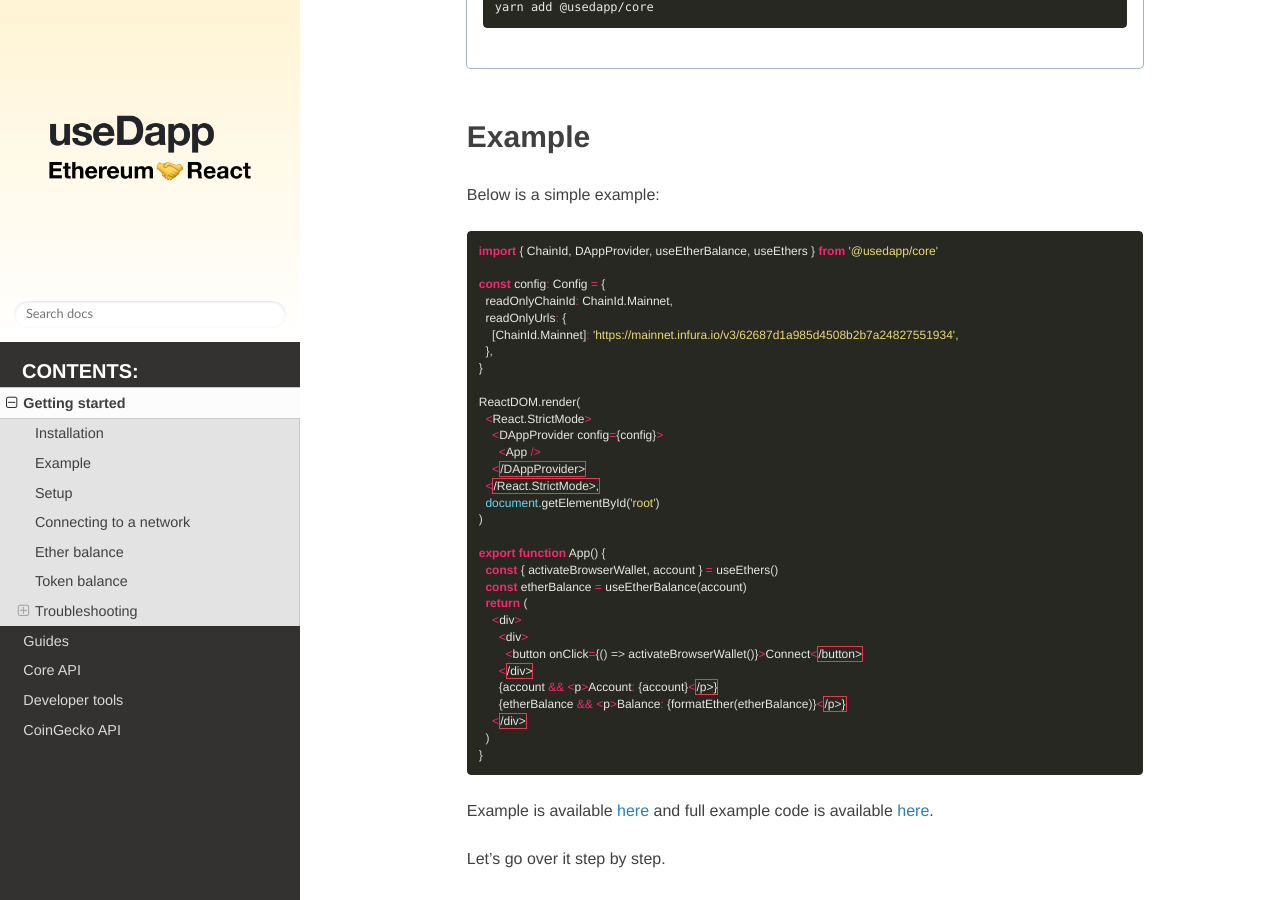
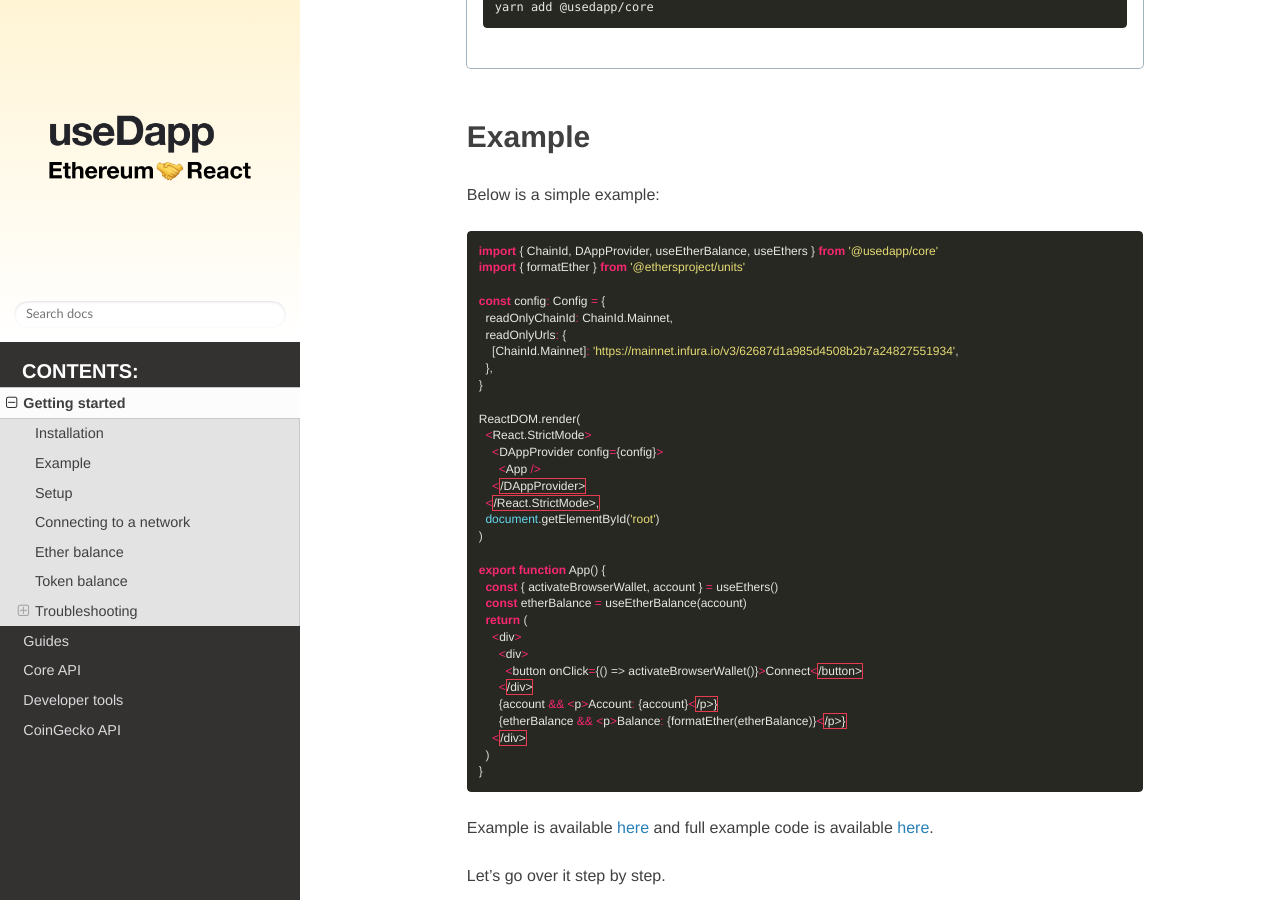
Before and after one commit to truth023/useDApp, a Sphinx documentation site: the page built from docs/source/getting-started.rst, in a window 1280 px wide and 900 px high, scrolled down 459 px. Built offline with Sphinx 7.4.7 and the Read the Docs theme 2.0.0, drawn with Linux system fonts in a browser that asks for light colours.

Commit message:
Add missing import for "formatEther" in example (#329)

```diff
--- a/docs/source/getting-started.rst
+++ b/docs/source/getting-started.rst
@@ -30,6 +30,7 @@ Below is a simple example:
 .. code-block:: javascript
 
   import { ChainId, DAppProvider, useEtherBalance, useEthers } from '@usedapp/core'
+  import { formatEther } from '@ethersproject/units'
 
   const config: Config = {
     readOnlyChainId: ChainId.Mainnet,
```
